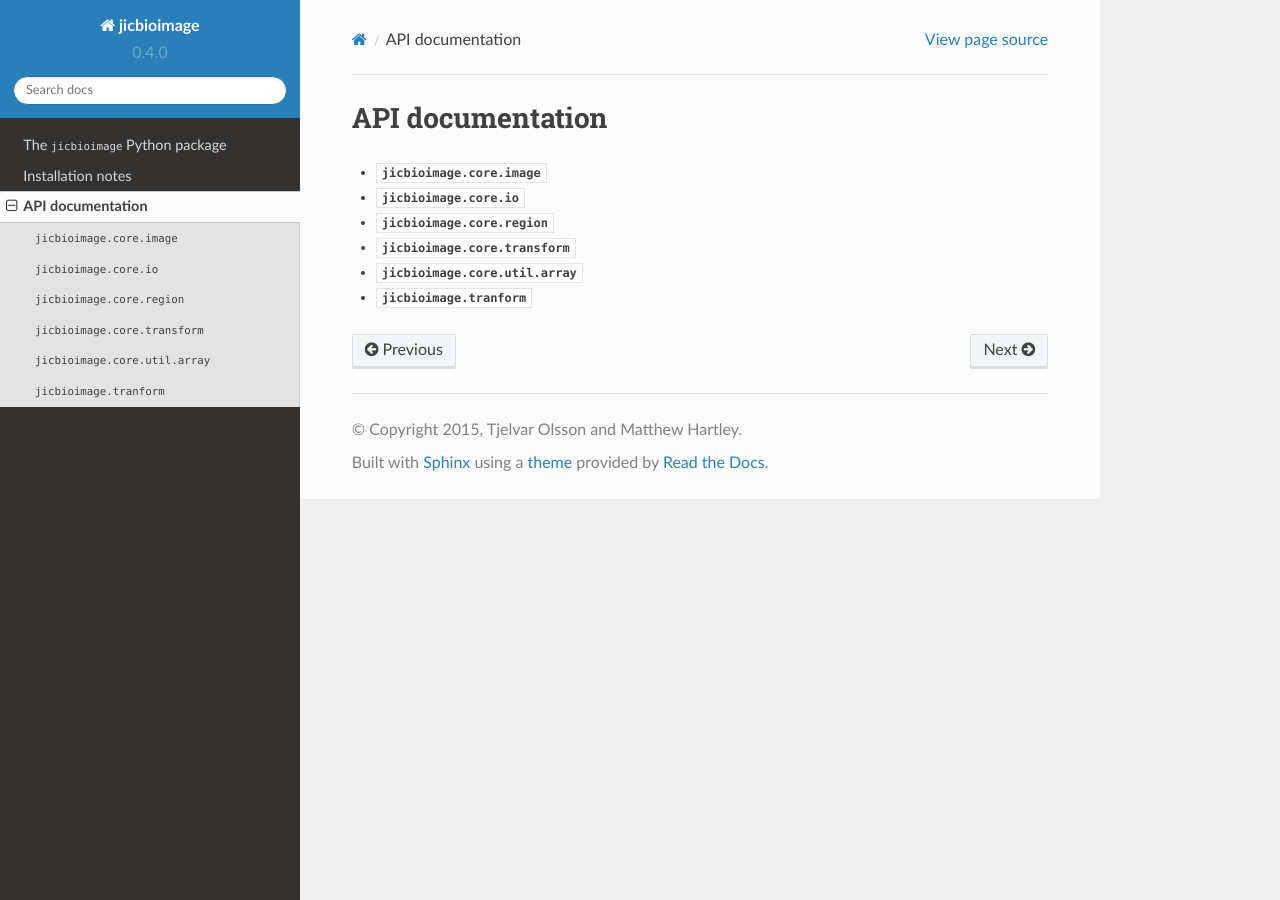
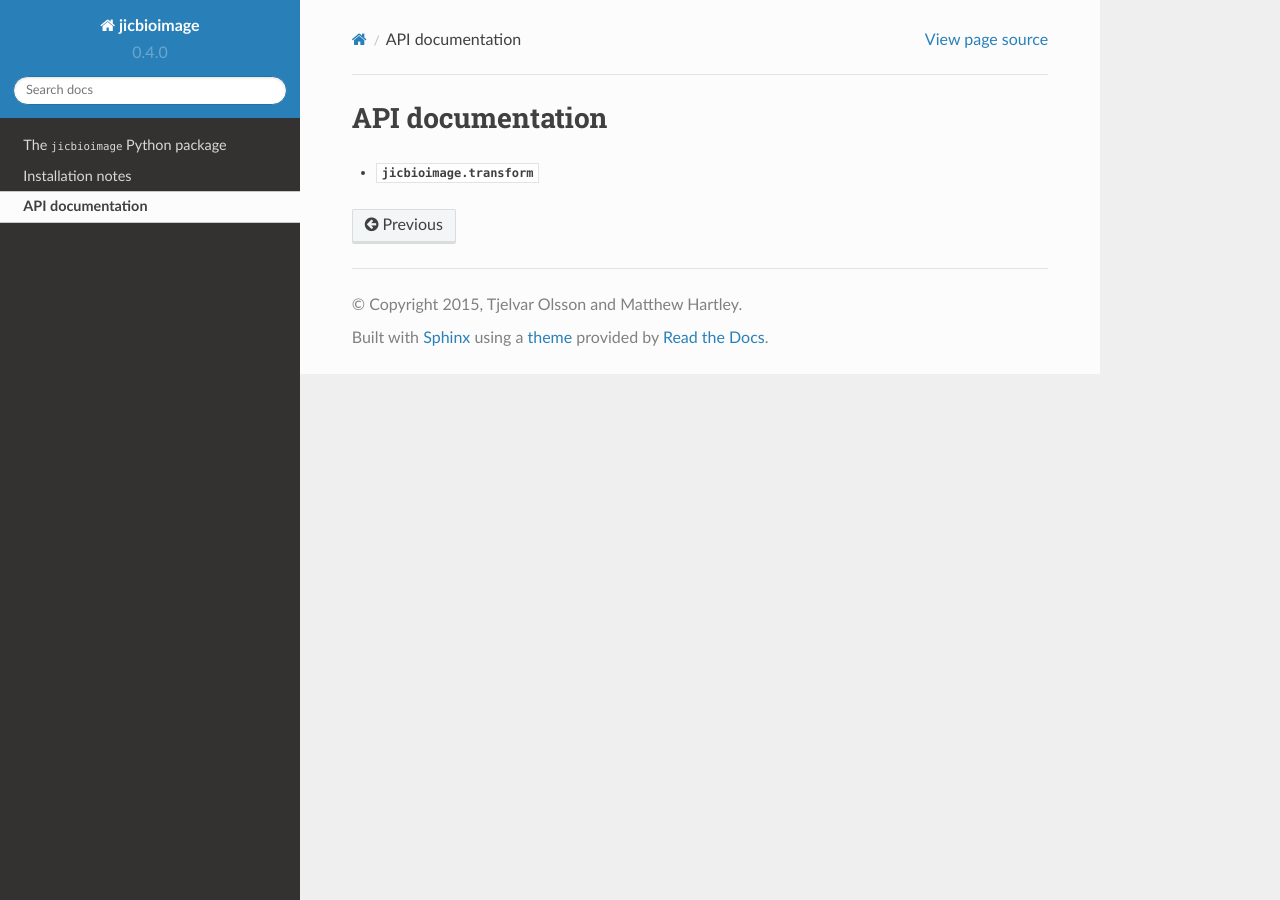
Before and after one commit to JIC-CSB/jicbioimage, a Sphinx documentation site: the page built from docs/source/api.rst, in a window 1280 px wide. Built offline with Sphinx 7.4.7 and the Read the Docs theme 2.0.0, drawn with Linux system fonts in a browser that asks for light colours.

```diff
--- a/docs/source/api.rst
+++ b/docs/source/api.rst
@@ -1,12 +1,4 @@
 API documentation
 =================
 
-.. toctree::
-   :maxdepth: 2
-
-   api/core/image
-   api/core/io
-   api/core/region
-   api/core/transform
-   api/core/util_array
-   api/transform/init
+- :mod:`jicbioimage.transform`
--- a/docs/source/api/core/image.rst
+++ /dev/null
@@ -1,5 +0,0 @@
-:mod:`jicbioimage.core.image`
-=============================
-
-.. automodule:: jicbioimage.core.image
-   :members:
--- a/docs/source/api/core/io.rst
+++ /dev/null
@@ -1,5 +0,0 @@
-:mod:`jicbioimage.core.io`
-==========================
-
-.. automodule:: jicbioimage.core.io
-   :members:
--- a/docs/source/api/core/region.rst
+++ /dev/null
@@ -1,5 +0,0 @@
-:mod:`jicbioimage.core.region`
-==============================
-
-.. automodule:: jicbioimage.core.region
-   :members:
--- a/docs/source/api/core/transform.rst
+++ /dev/null
@@ -1,5 +0,0 @@
-:mod:`jicbioimage.core.transform`
-=================================
-
-.. automodule:: jicbioimage.core.transform
-   :members:
--- a/docs/source/api/core/util_array.rst
+++ /dev/null
@@ -1,5 +0,0 @@
-:mod:`jicbioimage.core.util.array`
-==================================
-
-.. automodule:: jicbioimage.core.util.array
-   :members:
--- a/docs/source/api/transform/init.rst
+++ /dev/null
@@ -1,5 +0,0 @@
-:mod:`jicbioimage.tranform`
-===========================
-
-.. automodule:: jicbioimage.transform
-   :members:
--- a/docs/source/conf.py
+++ b/docs/source/conf.py
@@ -32,6 +32,7 @@ import shlex
 extensions = [
     'sphinx.ext.autodoc',
     'sphinx.ext.doctest',
+    'sphinx.ext.intersphinx',
     'sphinx.ext.viewcode',
 ]
 
@@ -368,3 +369,10 @@ epub_exclude_files = ['search.html']
 
 # If false, no index is generated.
 #epub_use_index = True
+
+
+# Example configuration for intersphinx: refer to the Python standard library.
+intersphinx_mapping = {
+    'jicbioimagetransform':
+    ('http://jicbioimage.readthedocs.org/projects/jicbioimagetransform/en/latest/', None)
+    }
```
